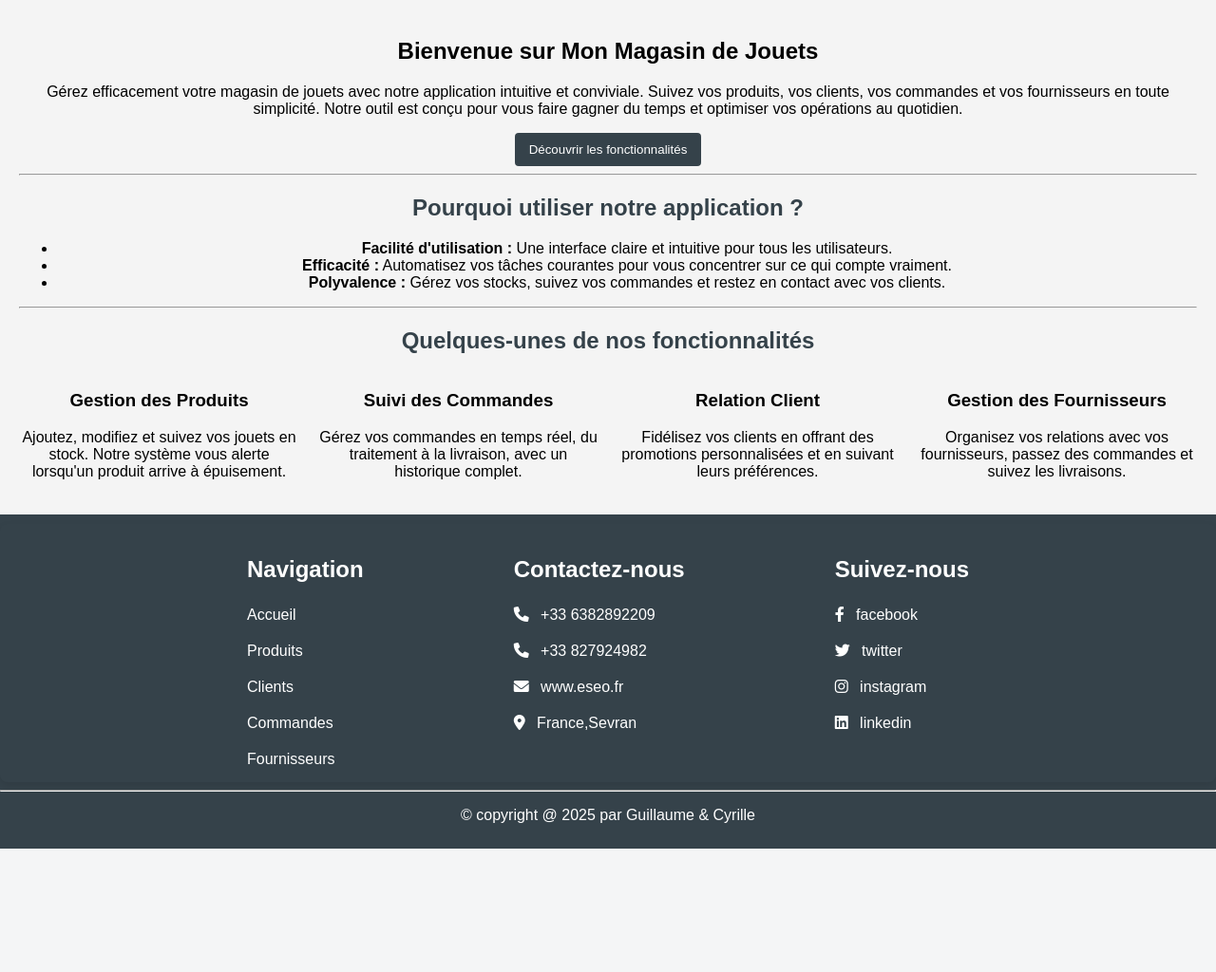
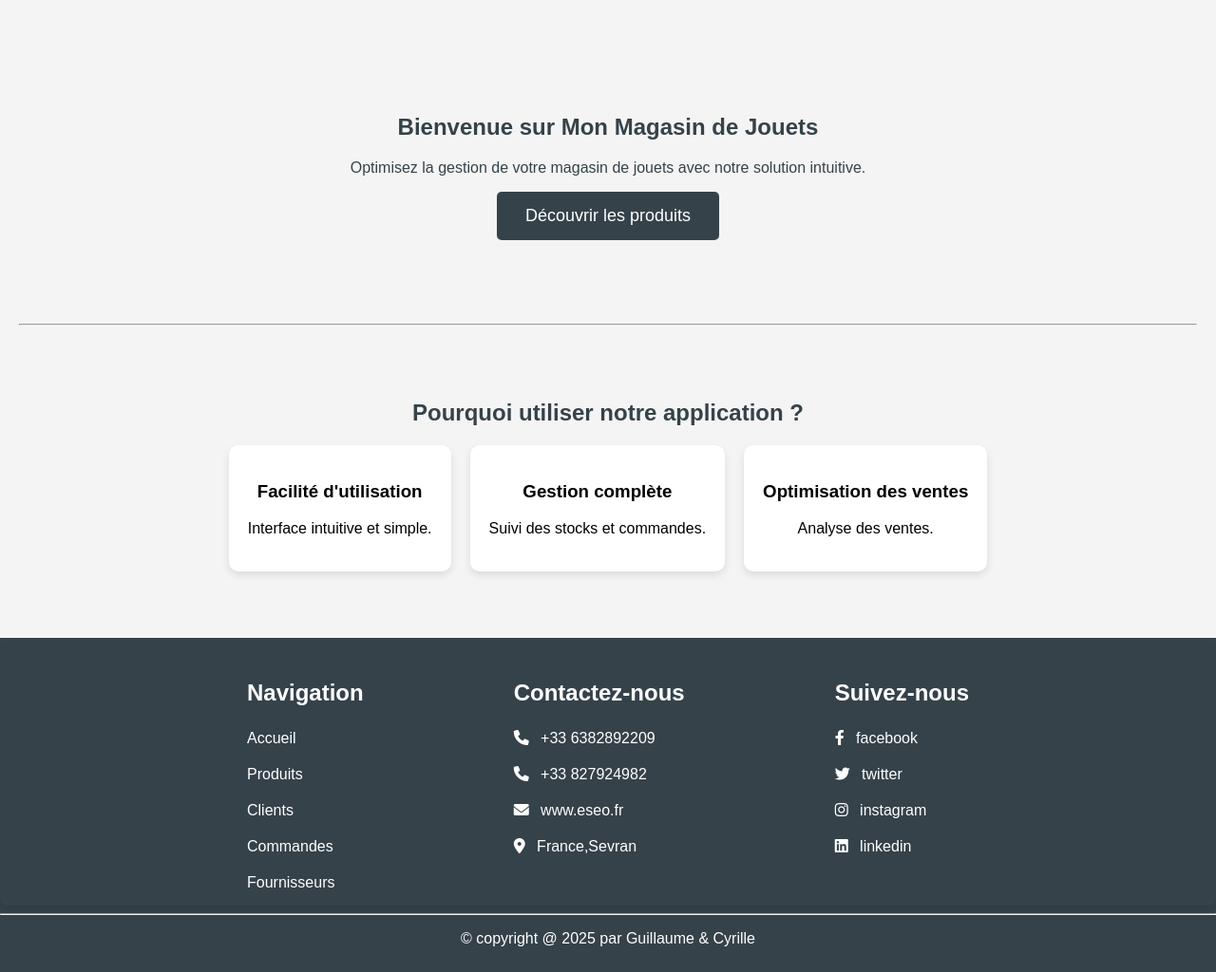
Before and after one commit to Kalash79/GestionJouet, a PHP site: page / in a window 1280 px wide. Shown: the part 107-1131 px from the top of the page at 95% size. Before the commit the page ends 1001 px from the top, so only its background shows below. Run offline with PHP 8.4, Linux system fonts and the light colour scheme.

Commit message:
Add files via upload

```diff
--- a/Jouets/css/style.css
+++ b/Jouets/css/style.css
@@ -1,4 +1,8 @@
 /* Style de base */
+
+*{
+    box-sizing: border-box;
+}
 
 body {
     font-family: Arial, sans-serif;
@@ -38,9 +42,49 @@ nav ul li a:hover {
     text-decoration: underline;
 }
 
-section {
+.hero {
+    text-align: center;
+    /* background: #35424a; */
+    padding: 80px 20px;
+    color: #35424a;
+}
+.cta-button {
+    /* background-color: #ff6600;  */
+    background-color: #35424a;
+    color: white;
+    padding: 15px 30px;
+    border-radius: 5px;
+    text-decoration: none;
+    font-size: 18px;
+    display: inline-block;
+}
+.cta-button:hover {
+    /* background-color: #cc5500;  */
+    background-color: #2c3e50;
+}
+.section {
+    padding: 50px 20px;
     text-align: center;
 }
+.features-container{
+    display: flex;
+    justify-content: center;
+    gap: 20px;
+    flex-wrap: wrap;
+}
+.feature-card {
+    background: white;
+    padding: 20px;
+    border-radius: 10px;
+    text-align: center;
+    box-shadow: 0 4px 8px rgba(0, 0, 0, 0.1); }
+
+.hero img {
+    width: 100%;
+    height: auto; /* Conserve les proportions */
+    display: block;
+}
+
 
 main {
     padding: 20px;
--- a/Jouets/index.php
+++ b/Jouets/index.php
@@ -1,70 +1,18 @@
 <?php include 'includes/header.php'; ?>
 
-<!-- <section>
-    <h1>Bienvenue sur mon site</h1>
-    <p>Cette application vous permet de gérer facilement les produits, les clients, les commandes et les fournisseurs de votre magasin de jouets.</p>
+<section class="hero">
+    <h1>Bienvenue sur Mon Magasin de Jouets</h1>
+        <p>Optimisez la gestion de votre magasin de jouets avec notre solution intuitive.</p>
+    <a href="/Jouets/produits/index.php" class="cta-button">Découvrir les produits</a>
 </section>
 <hr>
-<section>
-    <h2>Deuxième section</h2>
-    <p>Voici une section avec un fond sombre.</p>
-</section> -->
-
-<section>
-    <h1>Bienvenue sur Mon Magasin de Jouets</h1>
-    <p>
-        Gérez efficacement votre magasin de jouets avec notre application intuitive et conviviale. Suivez vos produits, vos clients, vos commandes et vos fournisseurs en toute simplicité.
-        Notre outil est conçu pour vous faire gagner du temps et optimiser vos opérations au quotidien.
-    </p>
-    <button>Découvrir les fonctionnalités</button>
-</section>
-<hr>
-<section>
-    <h2>Pourquoi utiliser notre application ?</h2>
-    <ul>
-        <li><strong>Facilité d'utilisation :</strong> Une interface claire et intuitive pour tous les utilisateurs.</li>
-        <li><strong>Efficacité :</strong> Automatisez vos tâches courantes pour vous concentrer sur ce qui compte vraiment.</li>
-        <li><strong>Polyvalence :</strong> Gérez vos stocks, suivez vos commandes et restez en contact avec vos clients.</li>
-    </ul>
-</section>
-<hr>
-<section>
-    <h2>Quelques-unes de nos fonctionnalités</h2>
-    <div style="display: grid; grid-template-columns: repeat(auto-fit, minmax(200px, 1fr)); gap: 20px;">
-        <div>
-            <h3>Gestion des Produits</h3>
-            <p>
-                Ajoutez, modifiez et suivez vos jouets en stock. Notre système vous alerte lorsqu'un produit arrive à épuisement.
-            </p>
-        </div>
-        <div>
-            <h3>Suivi des Commandes</h3>
-            <p>
-                Gérez vos commandes en temps réel, du traitement à la livraison, avec un historique complet.
-            </p>
-        </div>
-        <div>
-            <h3>Relation Client</h3>
-            <p>
-                Fidélisez vos clients en offrant des promotions personnalisées et en suivant leurs préférences.
-            </p>
-        </div>
-        <div>
-            <h3>Gestion des Fournisseurs</h3>
-            <p>
-                Organisez vos relations avec vos fournisseurs, passez des commandes et suivez les livraisons.
-            </p>
-        </div>
+<section id="features" class="section">
+    <h2>Pourquoi utiliser notre application ?</h2>
+    <div class="features-container">
+        <div class="feature-card"><h3>Facilité d'utilisation</h3><p>Interface intuitive et simple.</p></div>
+        <div class="feature-card"><h3>Gestion complète</h3><p>Suivi des stocks et commandes.</p></div>
+        <div class="feature-card"><h3>Optimisation des ventes</h3><p>Analyse des ventes.</p></div>
     </div>
 </section>
 
-
-<!-- <h2>Bienvenue dans le Système de Gestion du Magasin de Jouets</h2>
-<p>Cette application vous permet de gérer facilement les produits, les clients, les commandes et les fournisseurs de votre magasin de jouets.</p>
-<section id="principale" style="background-image: url('/Jouets/images/bg2.avif');">
-    <h2>ORGANISEZ VOTRE<br><strong>VOYAGE SUR MESURE</strong></h2>
-    <h2>Bienvenue dans le Système de Gestion du Magasin de Jouets</h2>
-    <p>Cette application vous permet de gérer facilement les produits, les clients, les commandes et les fournisseurs de votre magasin de jouets.</p>
-</section> -->
-
 <?php include 'includes/footer.php'; ?>
```
